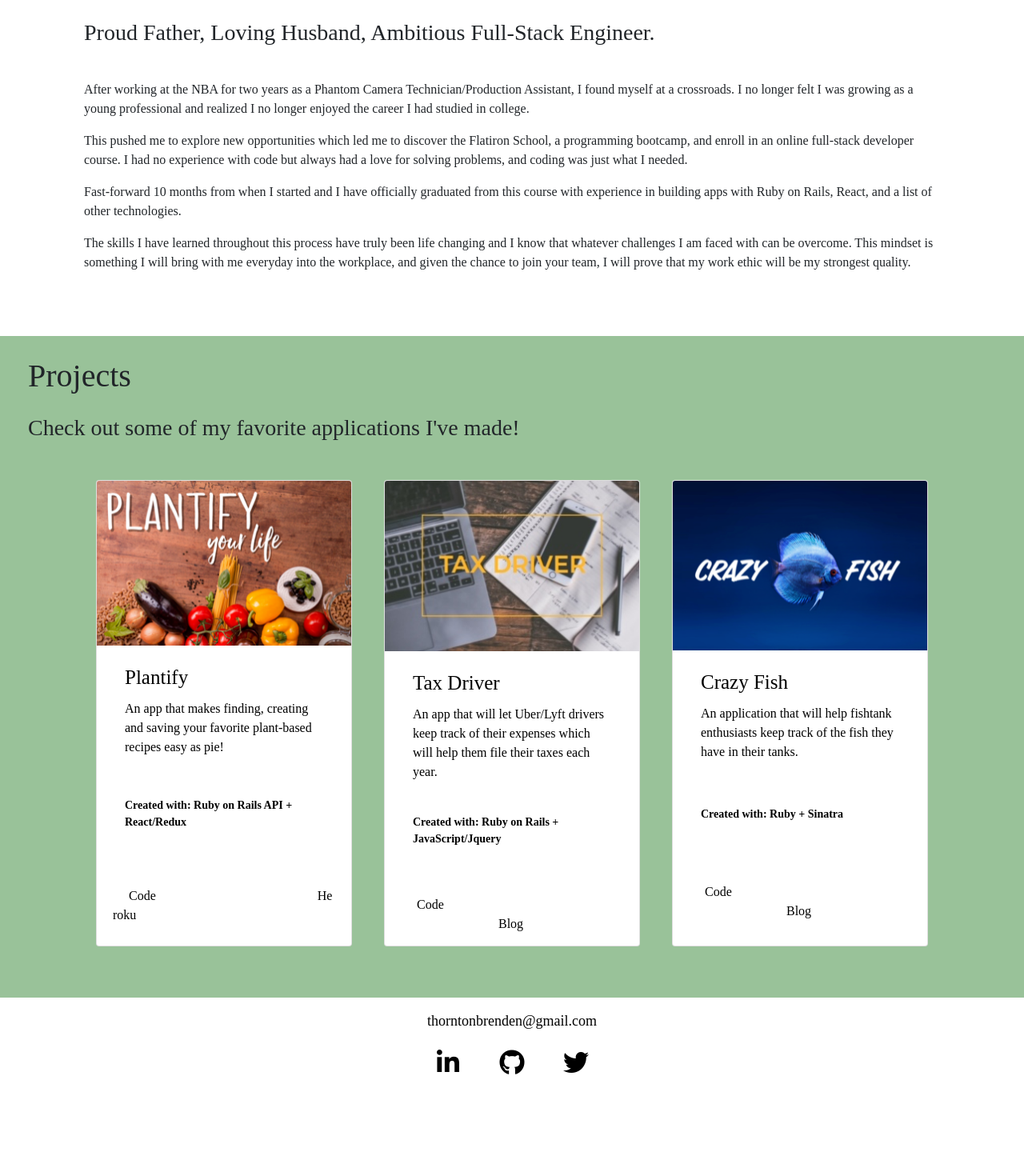
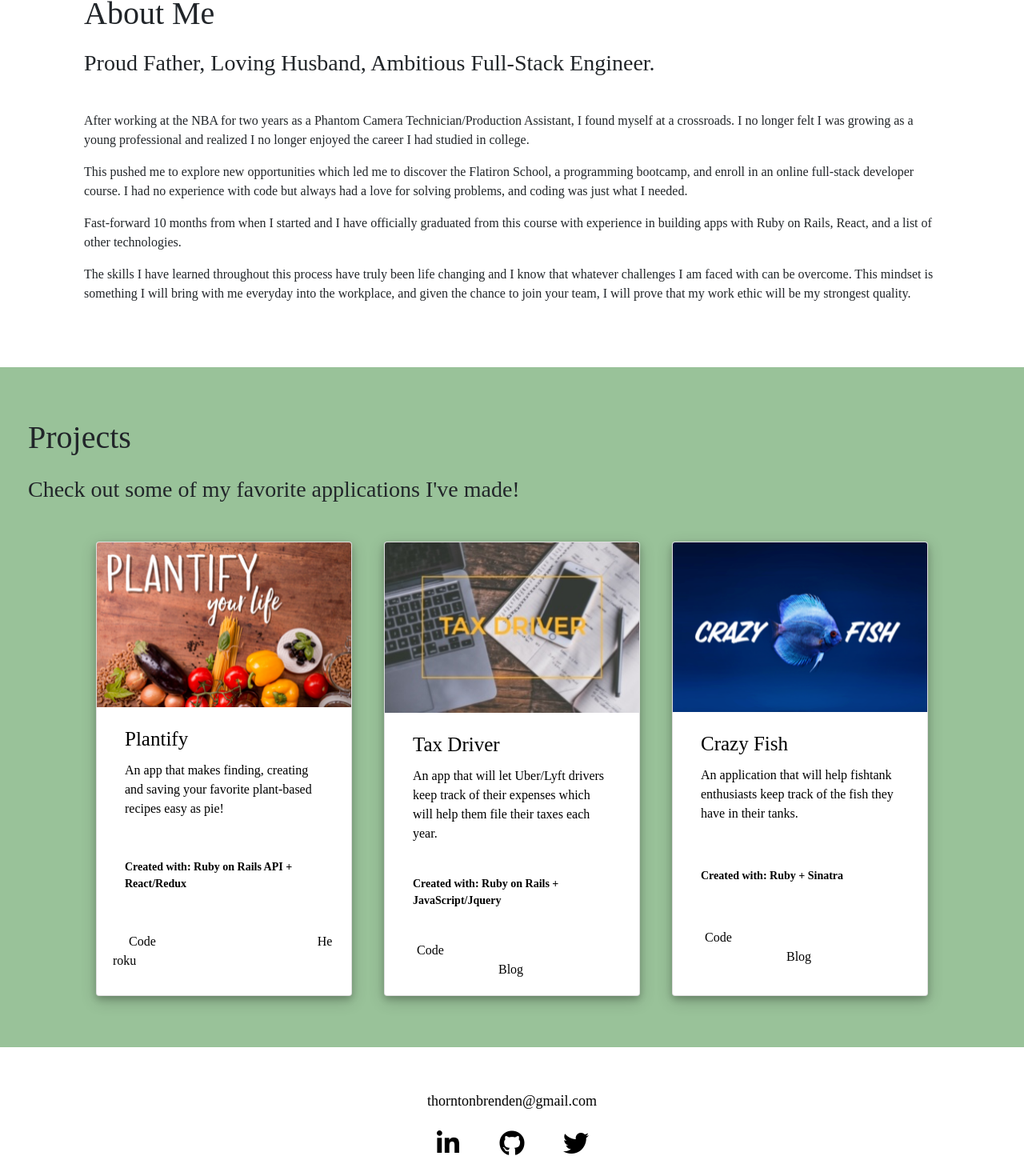
Before and after one commit to bthornton505/bt-personal-site, a React (Create React App) app in the folder bt-site/: page / in a window 1280 px wide. Shown: the part 1099-2569 px from the top of the page at 80% size. Before the commit the page ends 2475 px from the top, so only its background shows below. Built offline with nearby package versions, Linux system fonts and the light colour scheme.

Commit message:
tweaked css for project cards and about/project/footer sections

```diff
--- a/bt-site/src/Site.css
+++ b/bt-site/src/Site.css
@@ -60,7 +60,7 @@ a:visited {
 #about {
   /* display: flex-inline; */
   /* margin: 25px, 0px; */
-  padding-top: 2%;
+  padding-top: 5%;
   padding-bottom: 5%;
 }
 
@@ -84,7 +84,7 @@ a:visited {
 
 #projects {
   /* margin: 25px, 0px; */
-  padding-top: 2%;
+  padding-top: 5%;
   padding-bottom: 5%;
   background-color: rgba(0, 102, 0, 0.4)
   /* opacity: 0.2; */
@@ -97,6 +97,11 @@ a:visited {
   /* width: 100%; */
   padding-right: 35px;
   padding-left: 35px;
+}
+
+.project-image {
+  width: 100%;
+  height: auto;
 }
 
 .project-headers {
@@ -122,6 +127,8 @@ a:visited {
 .project-slide {
   background-color: white;
   color: black;
+  /* width: 250px; */
+  box-shadow: 0 4px 8px 0 rgba(0, 0, 0, 0.2), 0 6px 20px 0 rgba(0, 0, 0, 0.19);
   /* border-style: solid;
   border-color: black;
   border-width: 1px; */
@@ -151,8 +158,8 @@ a:visited {
 .card-link {
   text-decoration: none;
   color: black;
-  padding-top: 40px;
-  padding-bottom: 15px;
+  /* padding-top: 40px;
+  padding-bottom: 15px; */
 }
 
 .card-link-code {
@@ -174,7 +181,8 @@ a:visited {
 
 #contact {
   font-family: "Hiragino Sans GB";
-  padding-top: 1%;
+  padding-top: 4%;
+  padding-bottom: 2%;
   text-align: center;
 }
 
```
